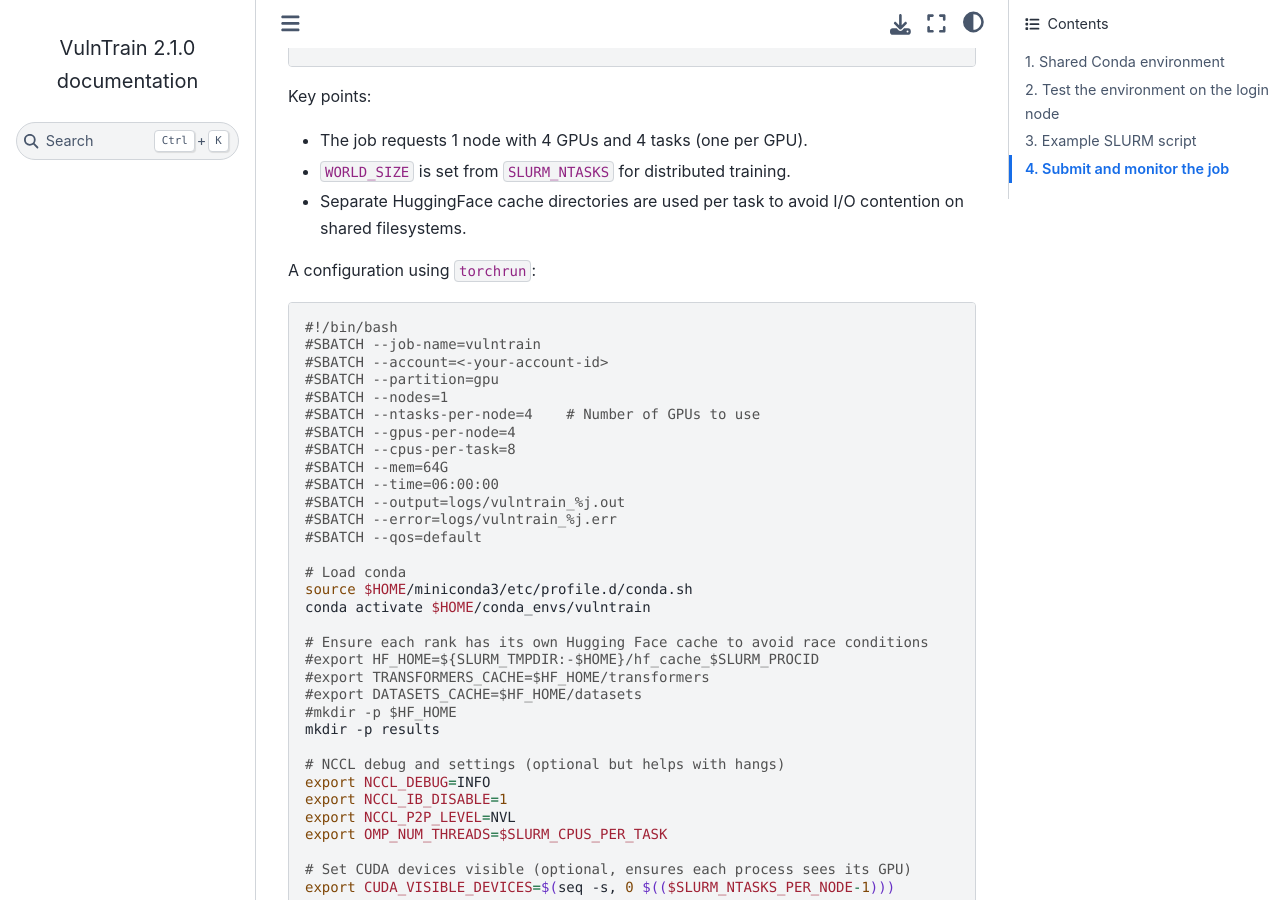
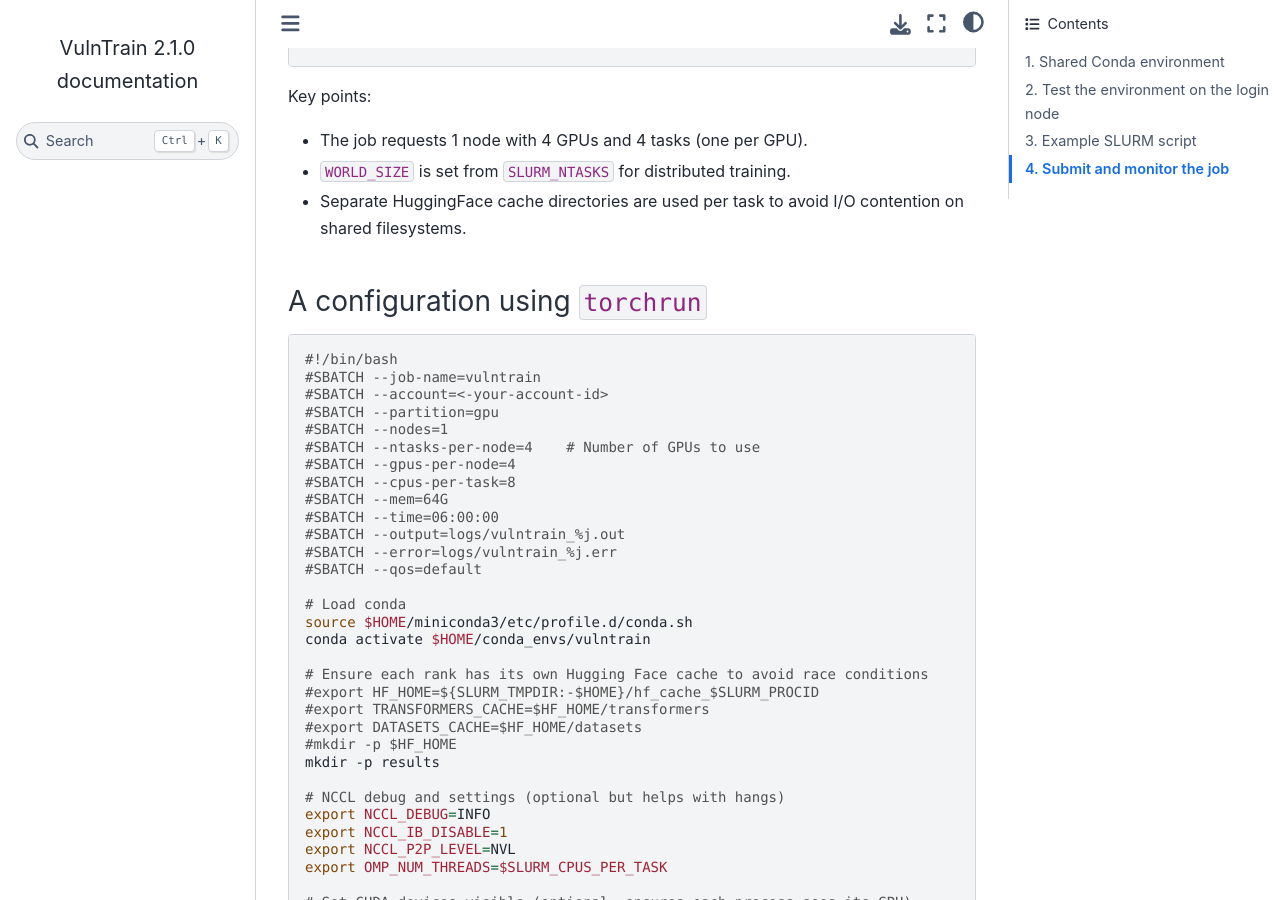
Before and after one commit to vulnerability-lookup/VulnTrain, a Sphinx documentation site: the page built from docs/hpc.md, in a window 1280 px wide and 900 px high, scrolled down 2717 px. Built offline with Sphinx 7.4.7 and the Sphinx Book theme 1.1.4, drawn with Linux system fonts in a browser that asks for light colours.

````diff
--- a/docs/hpc.md
+++ b/docs/hpc.md
@@ -143,7 +143,7 @@ Key points:
     contention on shared filesystems.
 
 
-A configuration using ``torchrun``:
+### A configuration using ``torchrun``
 
 ```bash
 #!/bin/bash
````
